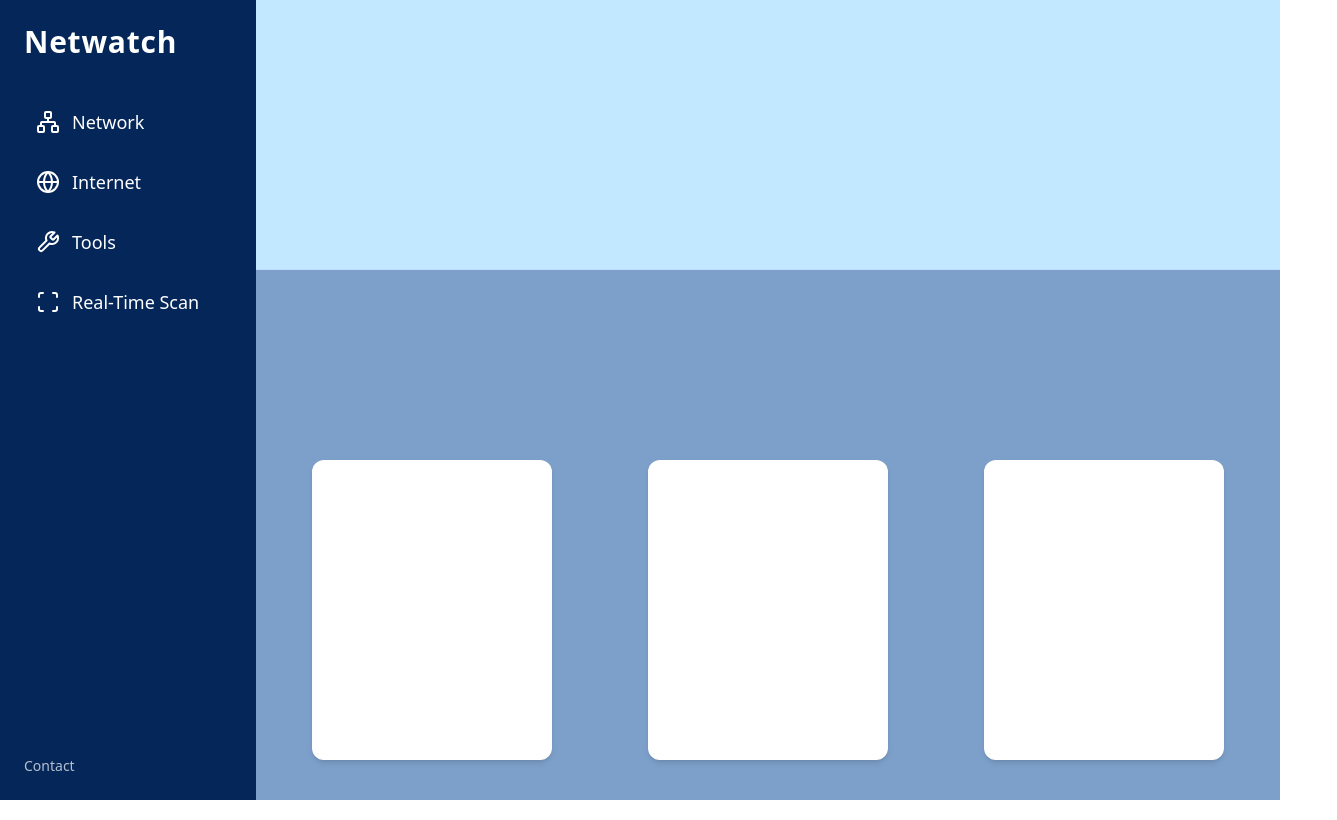
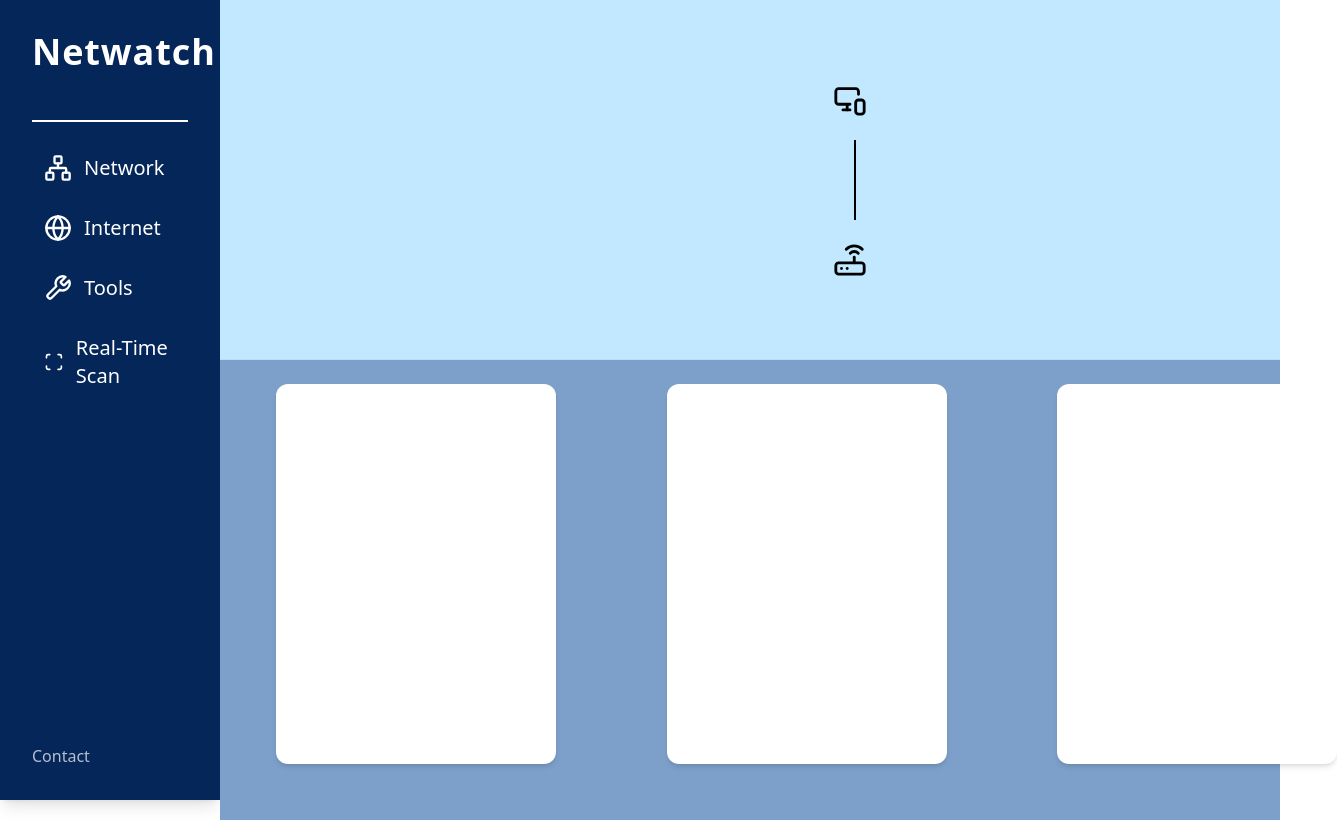
Before and after one commit to otkoke1/netwatch, a React (Vite) app in the folder frontend/: page / in a window 1280 px wide. Shown: the whole page, 1337 px wide, since content can reach past the window. Built offline with nearby package versions, Linux system fonts and the light colour scheme; a web font is replaced by a local one.

Commit message:
adding homepage icon

```diff
--- a/frontend/src/pages/HomePage.jsx
+++ b/frontend/src/pages/HomePage.jsx
@@ -1,13 +1,13 @@
 import { Link } from "react-router-dom";
-import { Network, Globe, Wrench, Scan } from "lucide-react";
+import { Network, Globe, Wrench, Scan, Router, MonitorSmartphone} from  "lucide-react";
 
 function SidebarLink({ to, icon: Icon, children }) {
   return (
     <Link
       to={to}
-      className="flex items-center gap-3 px-3 py-2 rounded transition duration-200 hover:bg-[#1B3C73] hover:underline mb-4 text-white text-lg"
+      className="flex items-center gap-3 px-3 py-2 rounded transition duration-200 hover:bg-[#1B3C73] hover:underline mb-4 text-white text-base lg:text-lg xl:text-xl"
     >
-      {Icon && <Icon size={24} />}
+      {Icon && <Icon size={20} className="lg:size-6 xl:size-7" />}
       {children}
     </Link>
   );
@@ -19,12 +19,14 @@ export default function HomePage() {
   return (
     <div className="flex h-screen w-screen font-sans">
       {/* Sidebar */}
-      <aside className="w-1/5 bg-[#052659] text-white p-6 shadow-lg min-w-[180px]">
+      <aside className="w-1/4 lg:w-1/5 xl:w-1/6 min-w-[120px] lg:min-w-[180px] xl:min-w-[220px] bg-[#052659] text-white p-4 lg:p-6 xl:p-8 shadow-lg">
         <div className="flex flex-col h-full justify-between">
           <div>
-            <h1 className="text-3xl font-bold mb-10 tracking-wide">
+            <h1 className="text-xl lg:text-3xl xl:text-4xl font-bold mb-6 lg:mb-10 xl:mb-12 tracking-wide">
               Netwatch
             </h1>
+            <div className="flex-grow max-w-[569px] min-h-0.5 bg-white"></div>
+            <br></br>
             <nav>
               <SidebarLink to="/network" icon={Network}>
                 Network
@@ -40,7 +42,7 @@ export default function HomePage() {
               </SidebarLink>
             </nav>
           </div>
-          <div className="mt-10 text-sm opacity-70">
+          <div className="mt-6 lg:mt-10 xl:mt-14 text-xs lg:text-sm xl:text-base opacity-70">
             <p>Contact</p>
           </div>
         </div>
@@ -48,13 +50,17 @@ export default function HomePage() {
 
       {/* Main Content */}
       <main className="flex-1 flex flex-col bg-[#C1E8FF] font-sans">
-        <div className="min-h-[270px] bg-[#C1E8FF] border-b border-blue-200" />
-        <div className="flex-grow bg-[#7DA0CA] flex items-end justify-center px-6 pb-6">
-          <div className="max-w-6xl w-full grid grid-cols-3 gap-x-16 gap-y-6 p-4">
+        <div className="min-h-[180px] lg:min-h-[270px] xl:min-h-[360px] bg-[#C1E8FF] border-b border-blue-200 flex flex-col items-center justify-center relative">
+          <MonitorSmartphone size={34} className="text-black -mt-40 absolute" style={{ right: '39%' }} />
+          <div className="absolute bg-black w-[2px] h-[80px]" style={{ right: '40%', top: '50%', transform: 'translateY(-50%)' }}></div>
+          <Router size={34} className="text-black absolute -mb-40" style={{ right: '39%' }} />
+        </div>
+        <div className="flex-grow bg-[#7DA0CA] flex items-end justify-center px-2 lg:px-6 xl:px-8 pb-4 lg:pb-6 xl:pb-8">
+          <div className="max-w-3xl lg:max-w-5xl xl:max-w-7xl w-full grid grid-cols-1 lg:grid-cols-3 gap-x-4 lg:gap-x-12 xl:gap-x-56 gap-y-4 lg:gap-y-6 xl:gap-y-8 p-2 lg:p-4 xl:p-6">
             {boxes.map((idx) => (
               <div
                 key={idx}
-                className="bg-white rounded-xl shadow-md w-[240px] h-[300px] mx-auto"
+                className="bg-white rounded-xl shadow-md w-[120px] h-[150px] lg:w-[240px] lg:h-[300px] xl:w-[280px] xl:h-[380px] mx-auto"
               />
             ))}
           </div>
```
